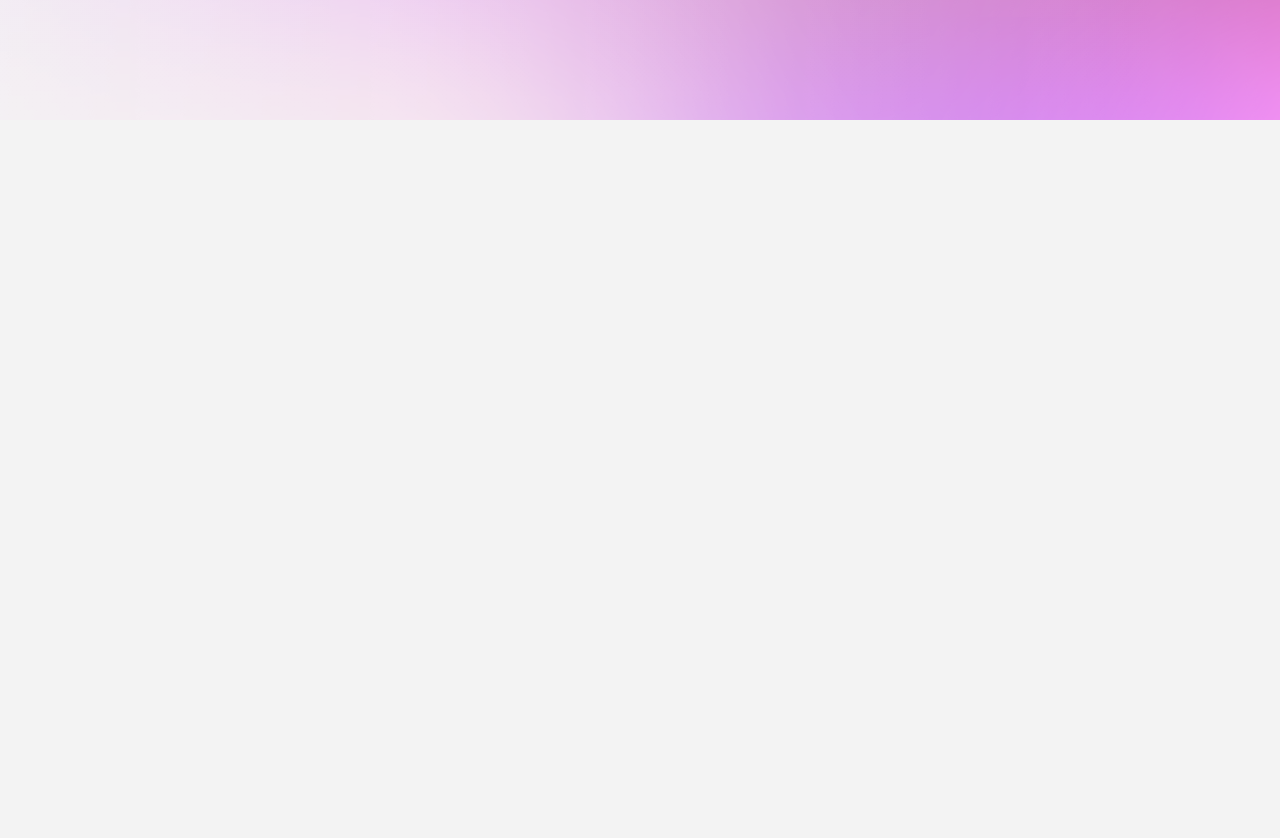
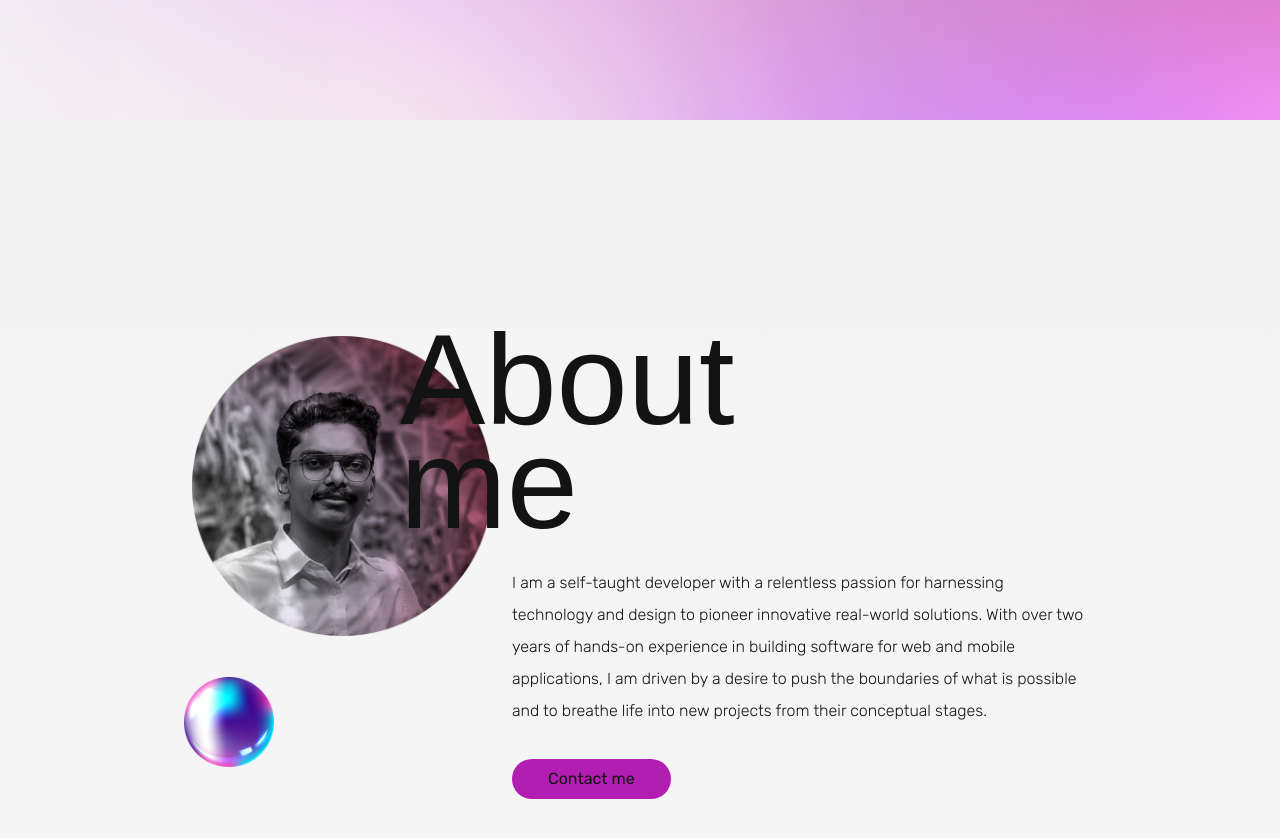
Before and after one commit to nahyansharvin/portfolio, a Next.js app: page / in a window 1280 px wide. Shown: the part 680-1518 px from the top of the page. Before the commit the page ends 800 px from the top, so only its background shows below. Built offline with nearby package versions, Linux system fonts and the light colour scheme; a web font is replaced by a local one.

Commit message:
feat: add about me section

```diff
--- a/src/app/page.tsx
+++ b/src/app/page.tsx
@@ -1,3 +1,4 @@
+import AboutMe from "@/components/organisms/AboutMeSection";
 import HeroSection from "@/components/organisms/HeroSection";
 import Image from "next/image"
 
@@ -5,6 +6,7 @@ export default function Home() {
   return (
     <main className="">
       <HeroSection />
+      <AboutMe />
     </main>
   );
 }
--- /dev/null
+++ b/src/components/organisms/AboutMeSection/index.tsx
@@ -0,0 +1,21 @@
+import React from 'react'
+import Image from 'next/image'
+import Heading1 from '@/components/atoms/Heading/Heading1'
+
+const AboutMe = () => {
+  return (
+    <section id='about' className='p-section-padding py-52 flex gap-5'>
+        <div className='relative py-2 flex-initial'>
+            <Image src='/images/about-image.png' alt='About Image' width={440} height={100} />
+            <Image src='/images/sphere.png' alt='Sphere' width={90} height={10} className='absolute bottom-8 -left-2 -rotate-90' />
+        </div>
+        <div className='max-w-xl flex flex-col gap-8 items-start'>
+            <Heading1 className='-translate-x-28'>About<br/>me</Heading1>
+            <p className='font-light leading-loose'>I am a self-taught developer with a relentless passion for harnessing technology and design to pioneer innovative real-world solutions. With over two years of hands-on experience in building software for web and mobile applications, I am driven by a desire to push the boundaries of what is possible and to breathe life into new projects from their conceptual stages.</p>
+            <a href="#contact" className='bg-secondary px-9 p-2 rounded-full'>Contact me</a>
+        </div>
+    </section>
+  )
+}
+
+export default AboutMe
```
Also changed, not shown: public/images/about-image.png (added).
